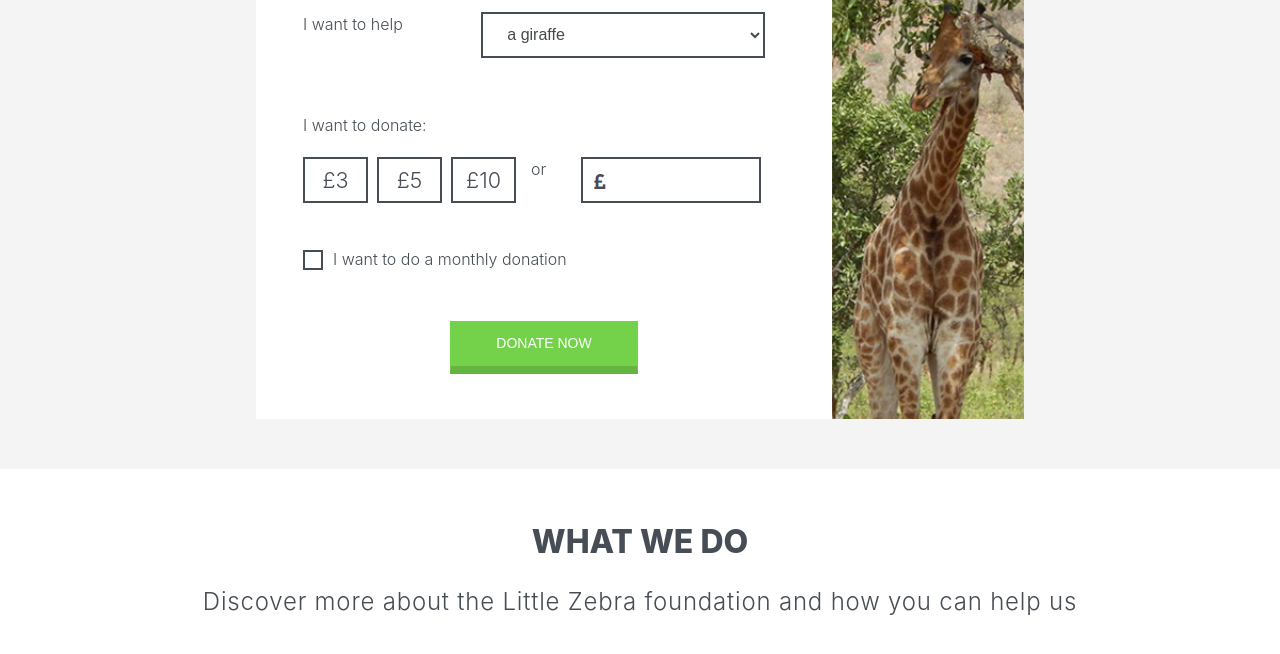
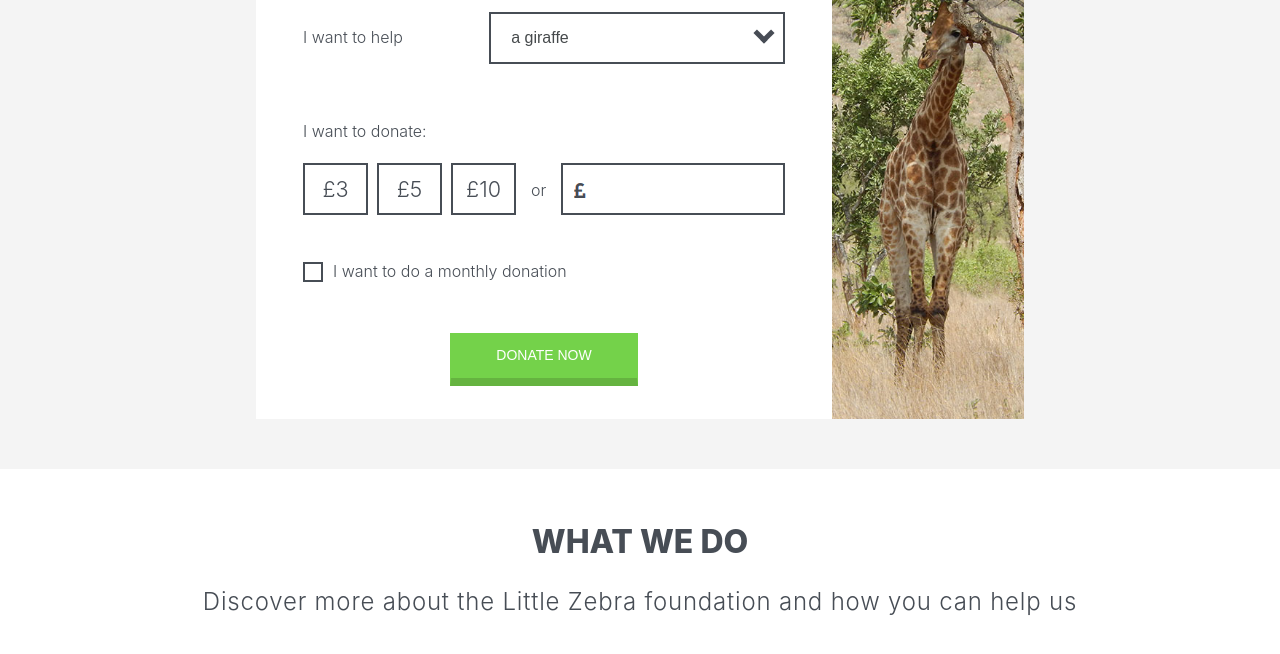
Before and after one commit to davide77/little-zebra-test, a website: page app/index.html in a window 1280 px wide. Shown: the part 446-1100 px from the top of the page. Drawn offline with Linux system fonts and the light colour scheme.

Commit message:
images and style modified

```diff
--- a/app/index.html
+++ b/app/index.html
@@ -59,20 +59,18 @@
 
 			<div class="row d-flex justify-content-center">
 
-
 						<div class="box row">
-
 
 							<form method="get" action="" id="form-donation" class="col-12 col-sm-9 col-md-9 col-lg-9">
 								<div class="px-3 mx-3">
 									<h2 class="text-center">MAKE A DONATION</h2>
 
 									<div class="form-horizontal">
-										<div class="form-group d-flex">
+										<div class="form-group d-flex align-items-baseline">
 
 											<label class="control-label" for="animal">I want to help</label>
 
-												<select class="form-control input-lg" id="animal" name="animal">
+												<select class="custom-select" id="animal" name="animal">
 													<option value="giraffe">a giraffe</option>
 													<option value="tiger">a tiger</option>
 													<option value="rhino">a rhino</option>
@@ -85,7 +83,7 @@
 
 										<label>I want to donate:</label>
 
-										<div class="donation-value d-sm-flex justify-content-center">
+										<div class="donation-value d-sm-flex justify-content-center justify-content-sm-start">
 
 											<div class="btn-group d-flex justify-content-center justify-content-sm-start" data-toggle="buttons">
 												<label class="btn btn-lg">
@@ -102,10 +100,10 @@
 												</label>
 											</div>
 
-											<div class="result d-flex justify-content-center justify-content-sm-start">
+											<div class="result d-flex justify-content-center justify-content-sm-start align-items-baseline">
 
 												<label for="donation_value">or</label>
-												<input class="form-control input-lg" id="donation_value" type="number" name="donation_value" min="11" max="999999999" step="1" required oninvalid="this.setCustomValidity('Please, select a value on the left, or type a donation value greater than &pound;11! Thanks!')">
+												<input class="form-control" id="donation_value" type="number" name="donation_value" min="11" max="999999999" step="1" required oninvalid="this.setCustomValidity('Please, select a value on the left, or type a donation value greater than &pound;11! Thanks!')">
 
 											</div>
 										</div>
--- a/app/scss/_module.scss
+++ b/app/scss/_module.scss
@@ -152,8 +152,6 @@ body {
 		height: 100%;
 		min-height: 510px;
 
-
-
 		@include media-breakpoint-up(md) {
 			max-width: 768px;
 			padding: 0 0 0 0;
@@ -177,14 +175,7 @@ body {
 			}
 		}
 	}
-	.form-control{
-		border-radius: 0;
-		cursor: pointer;
-		border:2px solid $gray-base;
-		padding: 5px 1.25rem;
-		margin: 0 1.25rem;
-		height: 46px;
-	}
+
 	.i-want-to-donate{
 		margin-top: 3.4375rem;
 		margin-bottom: 1.875rem;
@@ -196,12 +187,19 @@ body {
 			margin-bottom: 25px;
 		}
 		.form-control{
+			height: 52px;
+			width: 100%;
+			border-radius: 0;
 			padding-left: 1.875rem;
 			background: $white url(../images/gbp-icon.png) no-repeat left center;
 		}
 	}
 	.donation-value{
 		margin-bottom: 15px;
+		width: 100%;
+		.result{
+			width: 100%;
+		}
 		.btn-group{
 			display: inline-block;
 			vertical-align: top;
@@ -213,7 +211,7 @@ body {
 				border: 2px solid $gray-base;
 				background: $white;
 				width: 65px;
-				padding: 8px 0;
+				padding: 11px 0;
 				margin-right: 10px;
 				font-weight: 300;
 				&:last-child{
@@ -233,9 +231,10 @@ body {
 			vertical-align: inherit;
 		}
 		.form-control{
+			border-radius: 0;
 			font-size:1.35em;
 			border:2px solid $gray-base;
-			max-width: 180px;
+			max-width: 100%;
 			display: inline-block;
 		}
 	}
@@ -250,23 +249,21 @@ body {
 		width: 100%;
 		height: 100%;
 		min-height: 510px;
+		transition: background-image 350ms ease;
+
 		@include media-breakpoint-up(md) {
 			background: no-repeat top center;
 			background-size: cover;
 		}
 
-
-
-
-
 		&.giraffe{
-			background-image: url(../images/giraffe.png);
+			background-image: url(../images/donation-giraffe.jpg);
 		}
 		&.tiger{
-			background-image: url(../images/tiger.jpg);
+			background-image: url(../images/donation-tiger.jpg);
 		}
 		&.rhino{
-			background-image: url(../images/rhino.jpg);
+			background-image: url(../images/donation-rhino.jpg);
 		}
 	}
 }
--- a/app/scss/_checkbox.scss
+++ b/app/scss/components/_form.scss
@@ -1,7 +1,21 @@
-$margin-el: 7px; // default margin for our custom inputs
-/**
- * Checkboxes & radios
- */
+//SELECT
+
+.custom-select {
+  background: url(/images/chevron.svg) no-repeat 97% 46%;
+	border-radius: 0;
+	cursor: pointer;
+	border:2px solid $gray-base;
+	padding: 5px 1.25rem;
+	margin:0 0 0 1.25rem;
+	height: 52px;
+	width: 100%;
+}
+
+
+
+
+//CHECKBOX
+
 .lz-checkbox > [type="checkbox"],
 .lz-radio > [type="radio"] {
     &:checked,
@@ -18,7 +32,7 @@ $margin-el: 7px; // default margin for our custom inputs
             padding-left: 30px;
             padding-top: 2px;
             cursor: pointer;
-			position:relative;
+						position:relative;
             &:before {
                 // position elements absolute to parent container
                 position: absolute;
--- a/app/scss/style.scss
+++ b/app/scss/style.scss
@@ -1,7 +1,7 @@
 @import 'bootstrap/bootstrap';
 @import 'utils/variables';
 @import 'utils/typography';
-@import 'checkbox';
 @import 'module';
 @import 'components/navigation';
 @import 'components/buttons';
+@import 'components/form';
--- a/app/scss/utils/_variables.scss
+++ b/app/scss/utils/_variables.scss
@@ -1,3 +1,7 @@
+//
+$margin-el: 7px;
+
+
 //colours:
 $gray-base: #474d55;
 $green-base: #74d24a;
```
Also changed, not shown: app/css/style.css, app/images/rhino.jpg (deleted), app/images/rhino.png (deleted), app/images/tiger.jpg (deleted), app/images/tiger.png (deleted), 2 other files.
